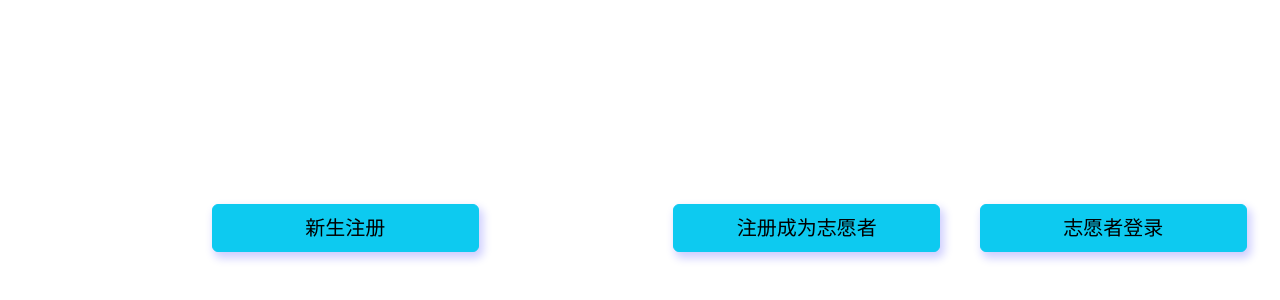
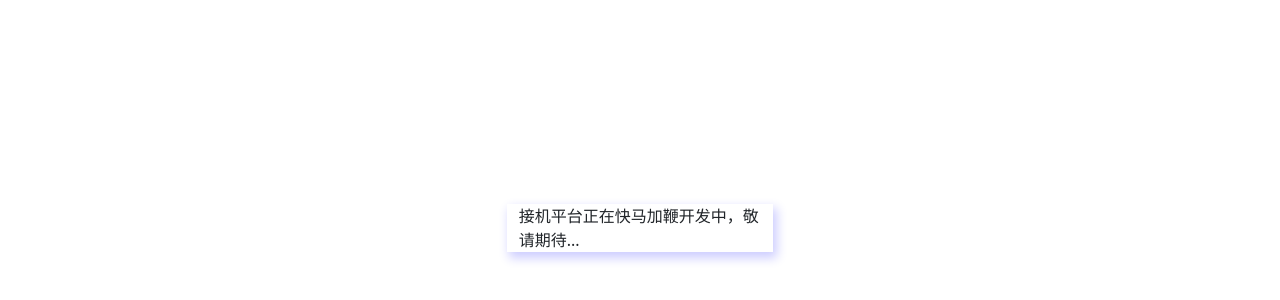
Before and after one commit to RCSSA/Freshmen-Airport-Pickup-Frontend, a React (Create React App) app in the folder airport-pickup/: page / in a window 1280 px wide. Shown: the part 172-472 px from the top of the page. Built offline with nearby package versions, Linux system fonts and the light colour scheme.

Commit message:
changed router to align deployed congif

```diff
--- a/airport-pickup/src/App.js
+++ b/airport-pickup/src/App.js
@@ -1,6 +1,7 @@
-import { BrowserRouter, Routes, Route } from "react-router-dom";
+import { HashRouter, Routes, Route } from "react-router-dom";
 import "./App.css";
 import Homepage from "./pages/Homepage";
+import DevPage from "./pages/devPage";
 import Registerpage from "./pages/Registerpage";
 import Loginpage from "./pages/Loginpage";
 import ChooseTimePage from "./pages/ChooseTimePage";
@@ -15,9 +16,10 @@ import "./stylings/styleAH.css";
 
 function App() {
   return (
-    <BrowserRouter>
+    <HashRouter>
       <Routes>
-        <Route path="/" element={<Homepage />}></Route>
+        <Route path="/" element={<DevPage />}></Route>
+        <Route path="/home" element={<Homepage />}></Route>
         <Route path="/login" element={<Loginpage />}></Route>
         <Route path="/register" element={<Registerpage />}></Route>
         <Route path="/choosetime" element={<ChooseTimePage />}></Route>
@@ -26,7 +28,7 @@ function App() {
         <Route path="/nstudent" element={<NewStudentPage />}></Route>
         <Route path="/stustatus" element={<StudentStatusPage />}></Route>
       </Routes>
-    </BrowserRouter>
+    </HashRouter>
   );
 }
 
--- /dev/null
+++ b/airport-pickup/src/pages/devPage.js
@@ -0,0 +1,15 @@
+export default function DevPage() {
+  return (
+    <div className="full-white d-flex justify-content-center align-items-center">
+      <div className="row justify-content-center">
+        <label
+          type="button"
+          className="label label-info homepage-btn"
+          // onClick={() => navigate("/homepage")}
+        >
+          接机平台正在快马加鞭开发中，敬请期待...
+        </label>
+      </div>
+    </div>
+  );
+}
```
Also changed, not shown: airport-pickup/src/index.js (+6 -6 lines).
